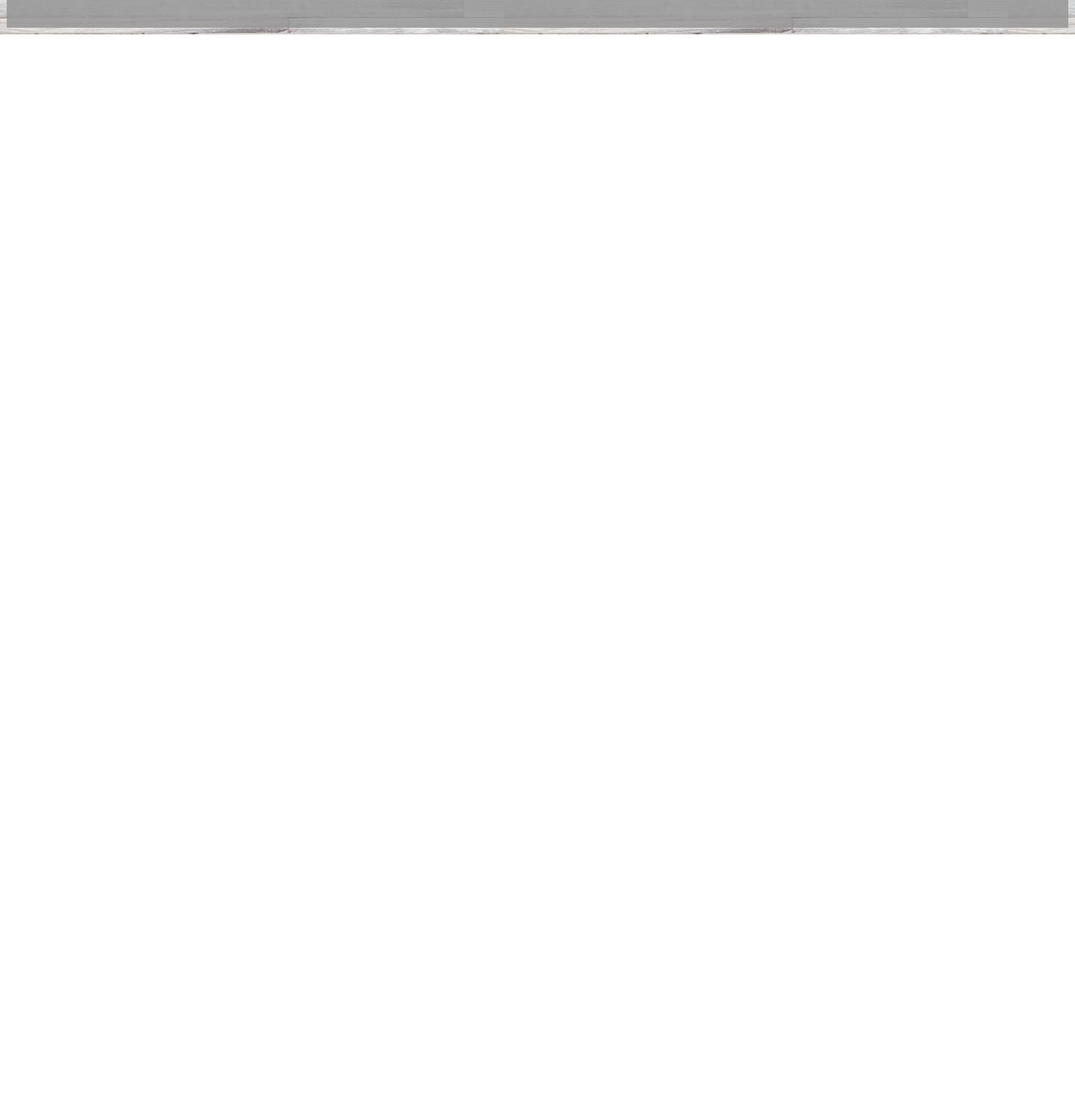
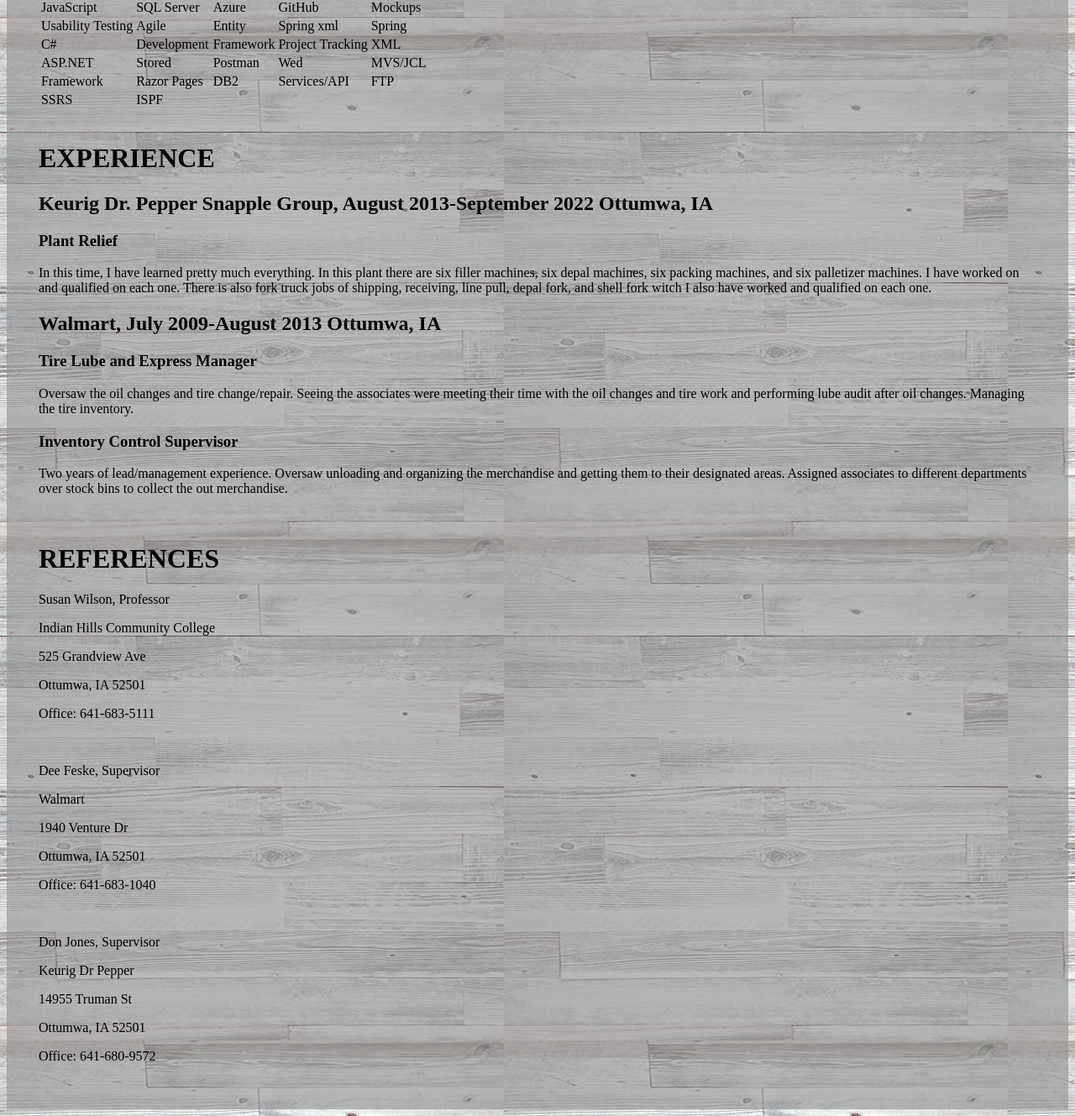
Before and after one commit to JakeMcdowell/JakeMcdowell.github.io, a plain HTML site: page Resume.html in a window 1280 px wide. Shown: the part 1161-2490 px from the top of the page at 84% size. Before the commit the page ends 1202 px from the top, so only its background shows below. Drawn offline with Linux system fonts and the light colour scheme.

Commit message:
update resume

```diff
--- a/Resume.html
+++ b/Resume.html
@@ -20,28 +20,34 @@
                 </ul>
             </nav>
         </div>
+
         <div class="resume">
 
             <h1>OBJETIVE</h1>
             <p>Entry-level Computer Software Development position with the opportunity for advancement</p>
+
+            <br>
 
             <h1>EDUCATION</h1>
             <p>Computer Software Developer, Indian Hills Community College, Ottumwa, IA 2022-2024</p>
             <p>Welding, Indian Hills Community College, Ottumwa, IA 2009-2010</p>
             <p>Ottumwa High School, Ottumwa IA May 2009</p>
 
+            <br>
+
             <h1>EXPERIENCE</h1>
             <h2>Keurig Dr. Pepper Snapple Group</h2>
             <P>Plant relief, Keurig Dr. Pepper Snapple Group, August 9/2013 - Current</P>
             <p>Knowing all machines and fork truck positions to replace for employees that are absent.</p>
+
+            <br>
 
             <h2>Walmart</h2>
             <p>Inventory Control Team Lead, Walmart, July 2009-August 2013 Ottumwa, IA </p>
             <p>Was in charge of unloading and organising the merchandise and getting them to their designated areas. Nana sign associates to different dapartments over stock bins to collect the out merchandise.</p>
             <p>Tire Lube and Express Manager, Walmart, July 2009-August 2013 </p>
 
-
-
+            <br>
 
             <h1>SKILLS</h1>
             <table class="skills">
@@ -114,6 +120,56 @@
 
                 </tr>
             </table>
+
+            <br>
+
+            <h1>EXPERIENCE</h1>
+            <h2>Keurig Dr. Pepper Snapple Group, August 2013-September 2022 Ottumwa, IA</h2>
+            <h3>Plant Relief</h3>
+            <a>In this time, I have learned pretty much everything.
+                In this plant there are six filler machines, six depal machines, six packing machines,
+                and six palletizer machines. I have worked on and qualified on each one.
+                There is also fork truck jobs of shipping, receiving, line pull, depal fork,
+                and shell fork witch I also have worked and qualified on each one.
+            </a>
+
+            <br>
+
+            <h2>Walmart, July 2009-August 2013 Ottumwa, IA</h2>
+            <h3>Tire Lube and Express Manager</h3>
+            <p> Oversaw the oil changes and tire change/repair.
+                Seeing the associates were meeting their time with
+                the oil changes and tire work and performing lube audit after oil changes.
+                Managing the tire inventory.
+            </p>
+            <h3>Inventory Control Supervisor</h3>
+            <p>Two years of lead/management experience.
+                Oversaw unloading and organizing the merchandise and
+                getting them to their designated areas.
+                Assigned associates to different departments over
+                stock bins to collect the out merchandise.
+            </p>
+
+            <br>
+
+            <h1>REFERENCES</h1>
+            <p>Susan Wilson, Professor</p>
+            <p>Indian Hills Community College</p>
+            <p>525 Grandview Ave</p>
+            <p>Ottumwa, IA 52501</p>
+            <p>Office: 641-683-5111</p>
+            <br>
+            <p>Dee Feske, Supervisor</p>
+            <p>Walmart</p>
+            <p>1940 Venture Dr</p>
+            <p>Ottumwa, IA 52501</p>
+            <p>Office: 641-683-1040</p>
+            <br>
+            <p>Don Jones, Supervisor</p>
+            <p>Keurig Dr Pepper</p>
+            <p>14955 Truman St</p>
+            <p>Ottumwa, IA 52501</p>
+            <p>Office: 641-680-9572</p>
         </div>
     </body>
 </html>
--- a/resume.css
+++ b/resume.css
@@ -9,6 +9,7 @@ nav{
     text-align: center;
 
 }
+
 nav a:visited{
     color: black;
 }
@@ -23,6 +24,6 @@ nav li{
     padding: 20px;
 }
 .resume{
-    background-color: rgba(150, 149, 149, 0.836);
+    background-color: rgba(150, 149, 149, 0.638);
     padding: 3%;
 }
```
Also changed, not shown: Reference.html (+1 -1 lines).
